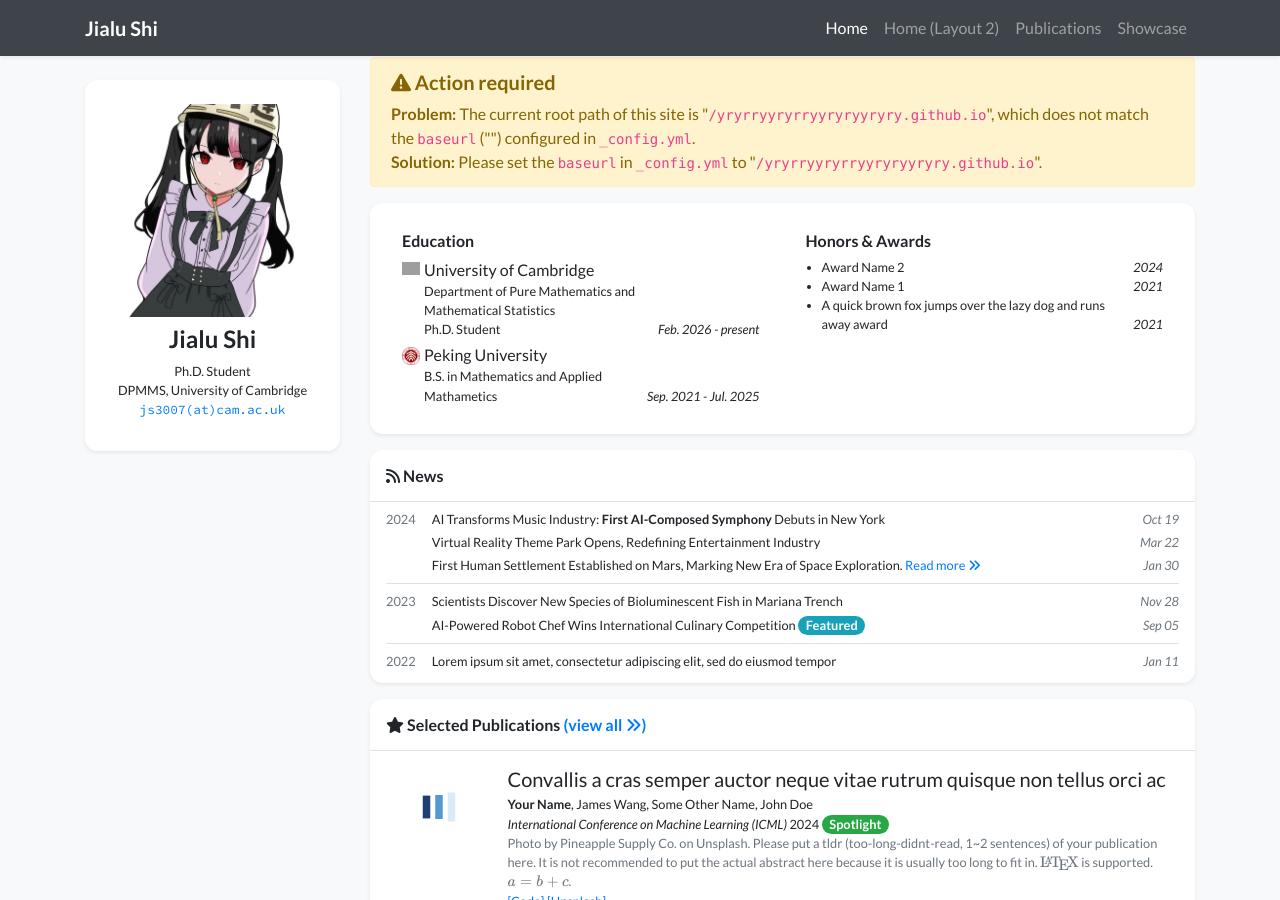
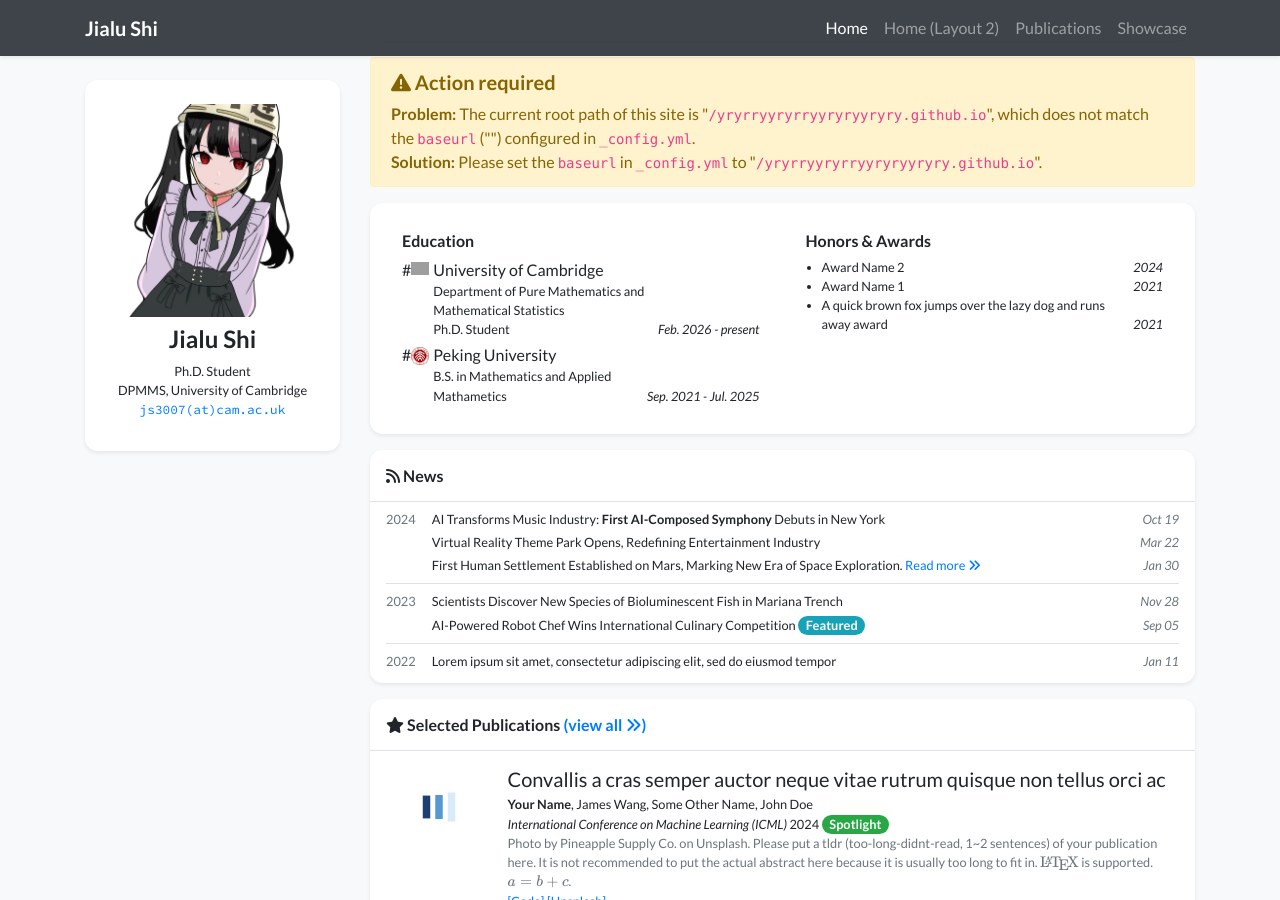
Before and after one commit to yryrryyryrryyryryyryry/yryrryyryrryyryryyryry.github.io, a Jekyll site: the page built from index.html, in a window 1280 px wide and 900 px high, scrolled down 329 px. Built offline with Jekyll 4.4.1, drawn with Linux system fonts in a browser that asks for light colours; nearby versions of some CDN libraries; a style sheet for code colours, icons or effects is not loaded; grey boxes are pictures that could not be loaded.

Commit message:
experience_card.html

```diff
--- a/_includes/widgets/experience_card.html
+++ b/_includes/widgets/experience_card.html
@@ -10,7 +10,7 @@
                             <ul class="list-unstyled mb-1">
                                 {% for item in site.data.profile.education %}
                                 <li class="media mb-1">
-                                    <img src="{{ item.logo | relative_url }}" alt="{{ item.name }}" style="width: 18px;" class="mr-1 mt-1">
+                                    # <img src="{{ item.logo | relative_url }}" alt="{{ item.name }}" style="width: 18px;" class="mr-1 mt-1">
                                     <div class="media-body">
                                         <div>{{ item.name }}</div>
                                         <div class="small">{{ item.dept }}</div>
```
